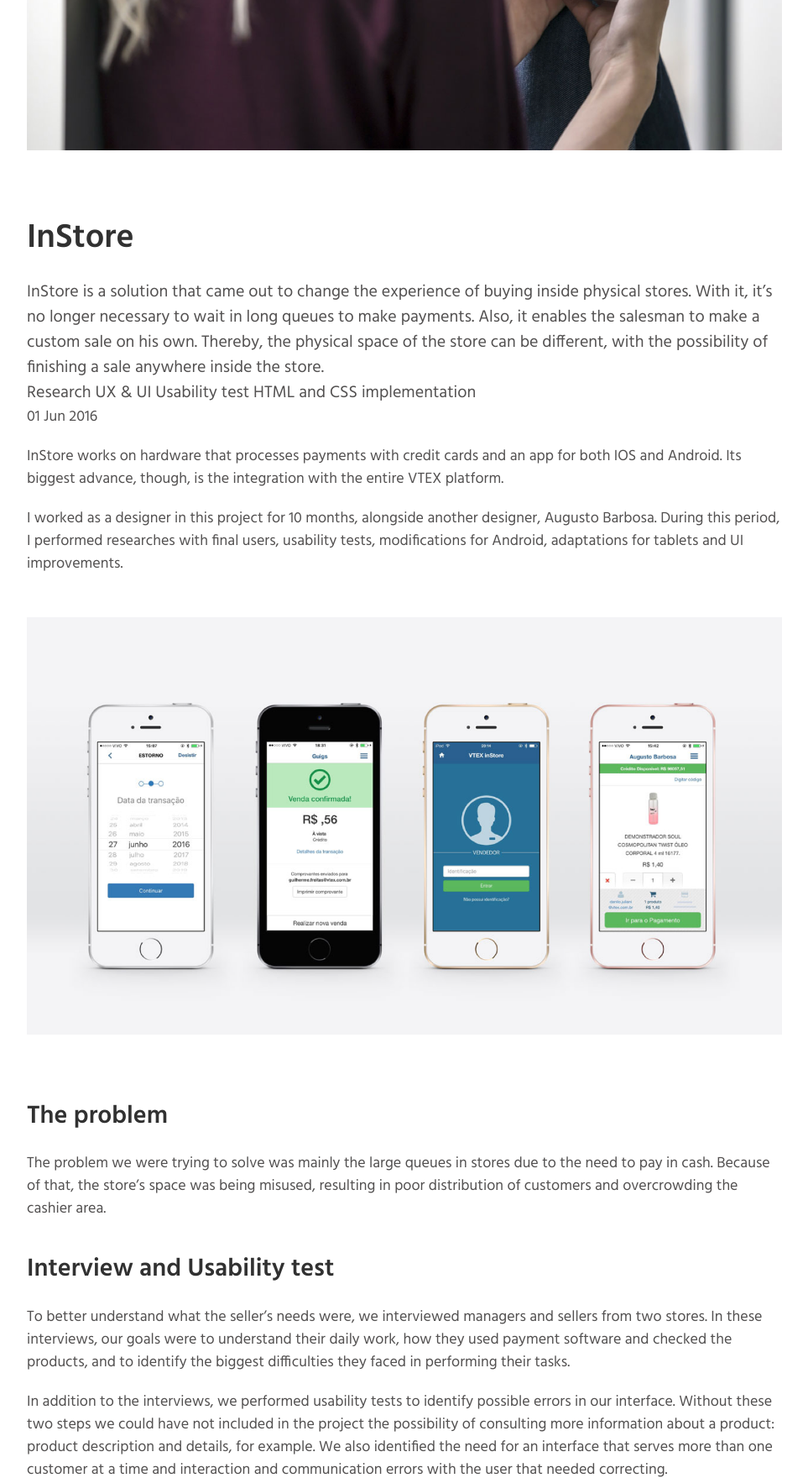
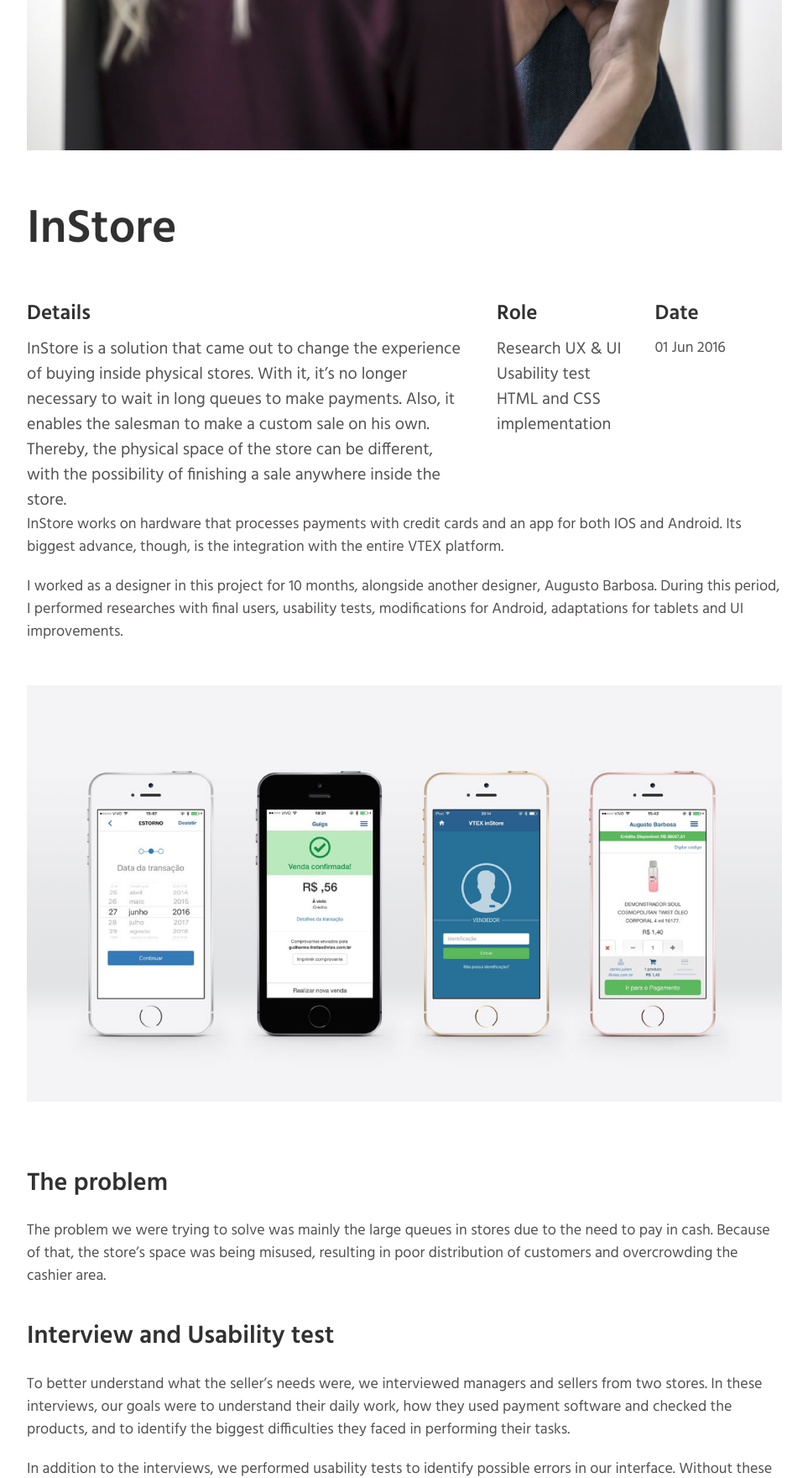
Before and after one commit to luizabreier/portfolio, a Jekyll site: the page built from _posts/2017-07-07-instore.md, in a window 1280 px wide, cut to the strip 421-2181 px from the top of the page. Shown: the whole strip at 84% size, without its empty margins (158-1121 px from the left). Built offline with Jekyll 4.4.1, drawn with Linux system fonts in a browser that asks for light colours.

Commit message:
Adjust post columns

```diff
--- a/_layouts/post.html
+++ b/_layouts/post.html
@@ -5,18 +5,25 @@
 <article class="post">
   <div class="post-header">
     <img src="{{ page.banner }}" alt="" />
-    <h1>{{ page.title }}</h1>
+    <h1 class="main-title">{{ page.title }}</h1>
+    <div class="main-content">
       <div class="excerpt">
+        <h3>Details</h3>
         {{ page.excerpt }}
       </div>
       <div class="role">
+        <h3>Role</h3>
         {% for role in page.role %}
           <span>{{ role }}</span>
         {% endfor %}
       </div>
-    <p class="date">
+      <div class="date">
+        <h3>Date</h3>
+        <p>
           {{ page.date | date_to_string }}
         </p>
       </div>
+    </div>
+  </div>
   {{ content }}
 </article>
--- a/_sass/_posts.scss
+++ b/_sass/_posts.scss
@@ -74,3 +74,28 @@
     }
   }
 }
+.post .main-title {
+  font-size: 56px;
+  margin: 1rem 0;
+}
+
+.main-content {
+  display: flex;
+  flex-direction: row;
+  justify-content: space-around;
+}
+
+.excerpt {
+  width: 70%;
+  margin-right: 2rem;
+}
+
+.role {
+  width : 20%;
+  margin-right: 2rem;
+}
+
+.date {
+  width : 15%;
+  margin-right: 2rem;
+}
```
Lines whose indentation alone changed are shown as unchanged.
